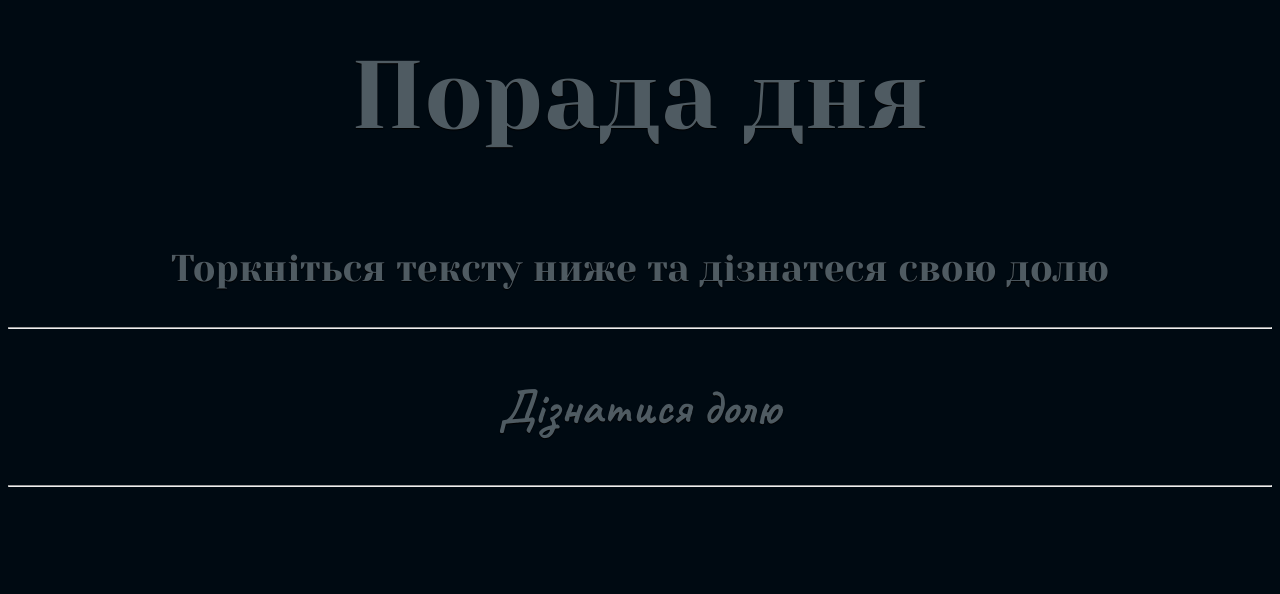
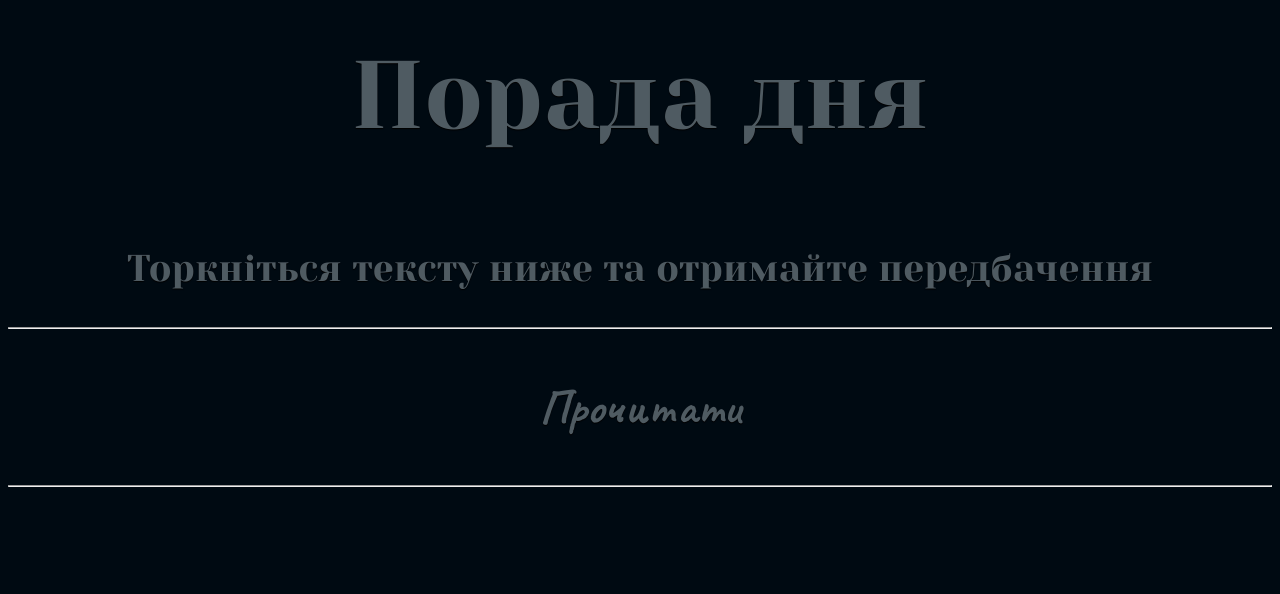
Before and after one commit to yCatDev/WebOracle, a plain HTML site: page index.html in a window 1280 px wide. Shown: the part 164-758 px from the top of the page. Drawn offline with Linux system fonts and the light colour scheme; a web font is replaced by a local one.

Commit message:
Update index.html

```diff
--- a/index.html
+++ b/index.html
@@ -10,9 +10,9 @@
 <body>
 <div id="top"></div>
 <p class="headerText welcome-text shadow">Порада дня</p>
-<p class="headerText promo-text shadow">Торкніться тексту ниже та дізнатеся свою долю</p>
+<p class="headerText promo-text shadow">Торкніться тексту ниже та отримайте передбачення</p>
 <hr>
-<p id="startButton" class="shadow">Дізнатися долю</p>
+<p id="startButton" class="shadow">Прочитати</p>
 <hr>
 <br>
 <br>
```
